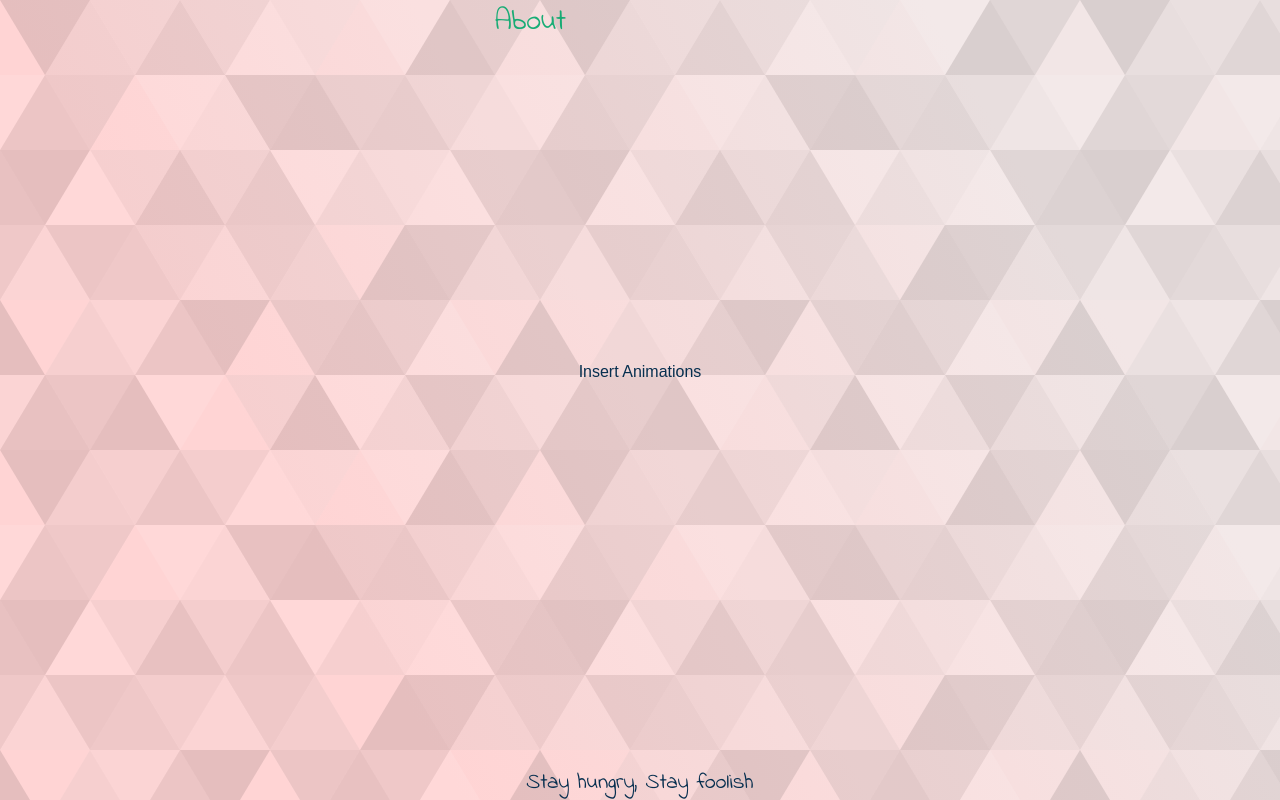
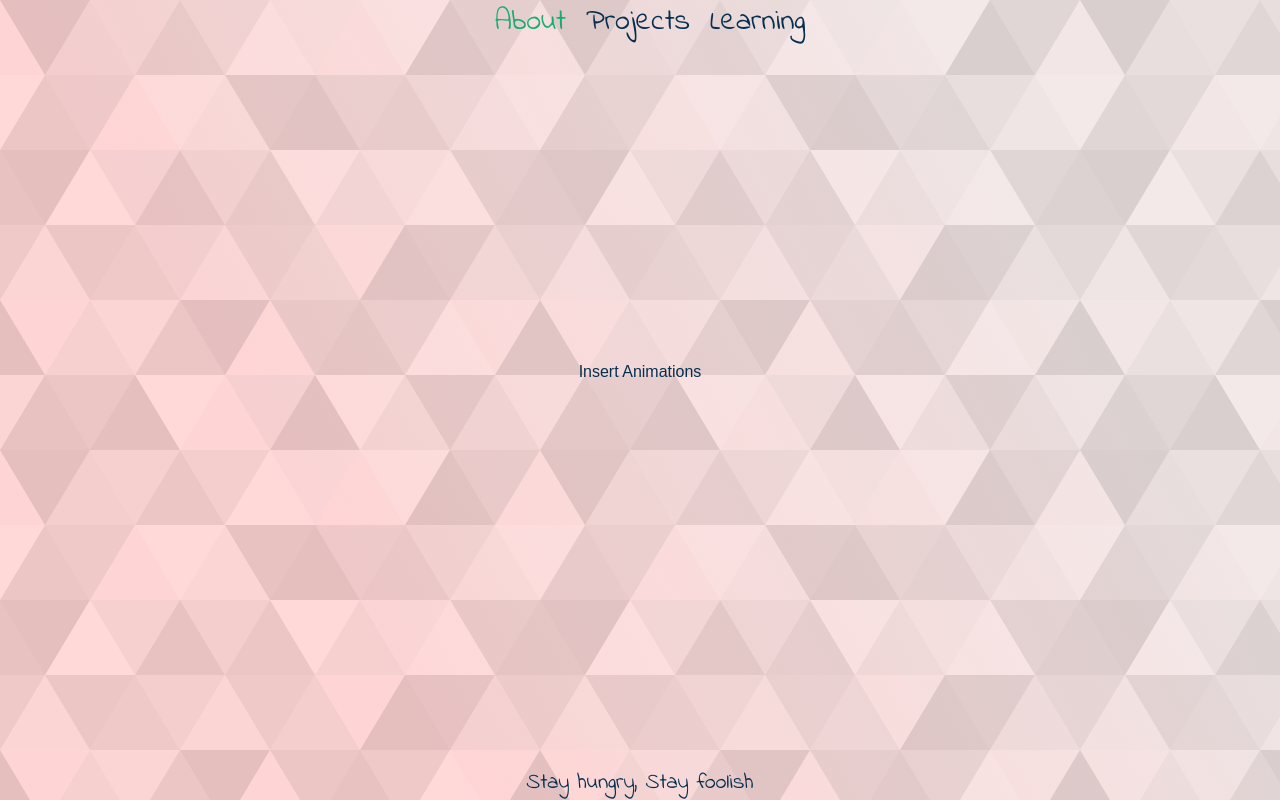
Before and after one commit to MurdocAV/murdocav.github.io, a React (Create React App) app: page / in a window 1280 px wide. Built offline with nearby package versions, Linux system fonts and the light colour scheme.

Commit message:
from % to decimal in opacity value

```diff
--- a/src/App.css
+++ b/src/App.css
@@ -64,22 +64,22 @@ ul li a {
   font-size: 30px;
   text-decoration: none;
   color: #062f4f;
-  opacity: 0%;
+  opacity: 1;
 }
 
 ul li a.active {
   color: #00a86b;
-  opacity: 90%;
+  opacity: 0.9;
 }
 
 ul li a.active:hover {
   color: gray;
-  opacity: 50%;
+  opacity: 0.5;
 }
 
 ul li a:hover:not(.active) {
   color: #b82601;
-  opacity: 70%;
+  opacity: 0.7;
 }
 
 footer {
```
